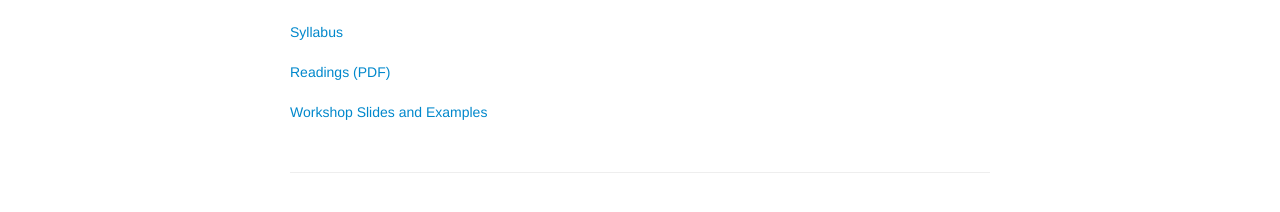
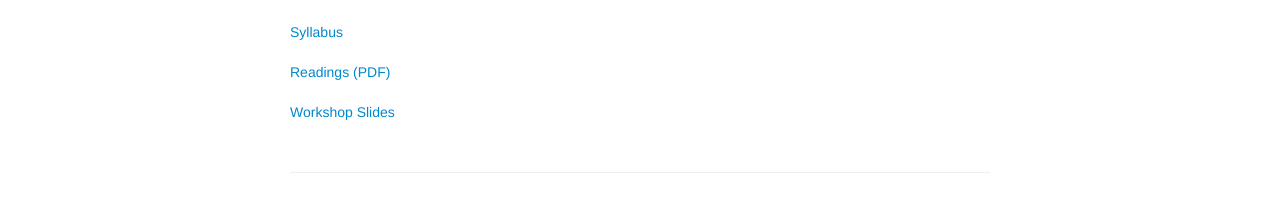
Before and after one commit to zieglerjef/zieglerjef.github.io, a Jekyll site: the page built from pages/CompLegteachingMaterials/764ea7f9b9317389abc493e5516619915e4e683d/index.html, in a window 1280 px wide. Shown: the part 595-807 px from the top of the page. Built offline with Jekyll 4.4.1, drawn with Linux system fonts in a browser that asks for light colours.

Commit message:
Add link for slides

```diff
--- a/pages/CompLegteachingMaterials/764ea7f9b9317389abc493e5516619915e4e683d/index.html
+++ b/pages/CompLegteachingMaterials/764ea7f9b9317389abc493e5516619915e4e683d/index.html
@@ -11,4 +11,4 @@ Course Documents<br/><br/>
 
 <a href="https://www.dropbox.com/sh/57bmeszwzljl0pg/AAAZEt3sXaFw7QKwZyJDdX7ca?dl=0" target="_blank"> Readings (PDF)</a><br/><br/>
 
-<a href="" target="_blank"> Workshop Slides and Examples</a><br/><br/>
+<a href="https://www.dropbox.com/sh/e2nlgegoijmdisu/AAD2Pb3uyAL4Jk9rMTvSsDl5a?dl=0" target="_blank"> Workshop Slides</a><br/><br/>
```
